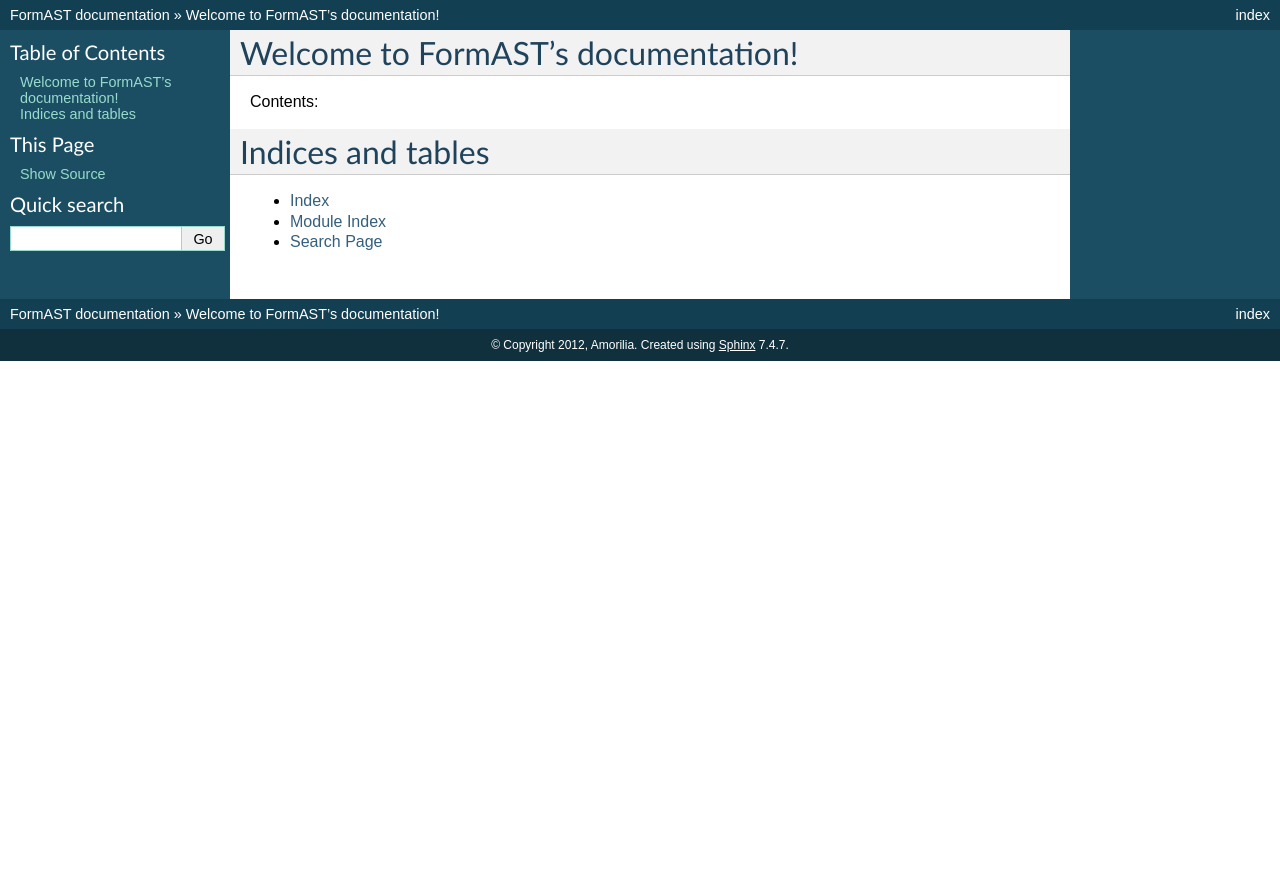
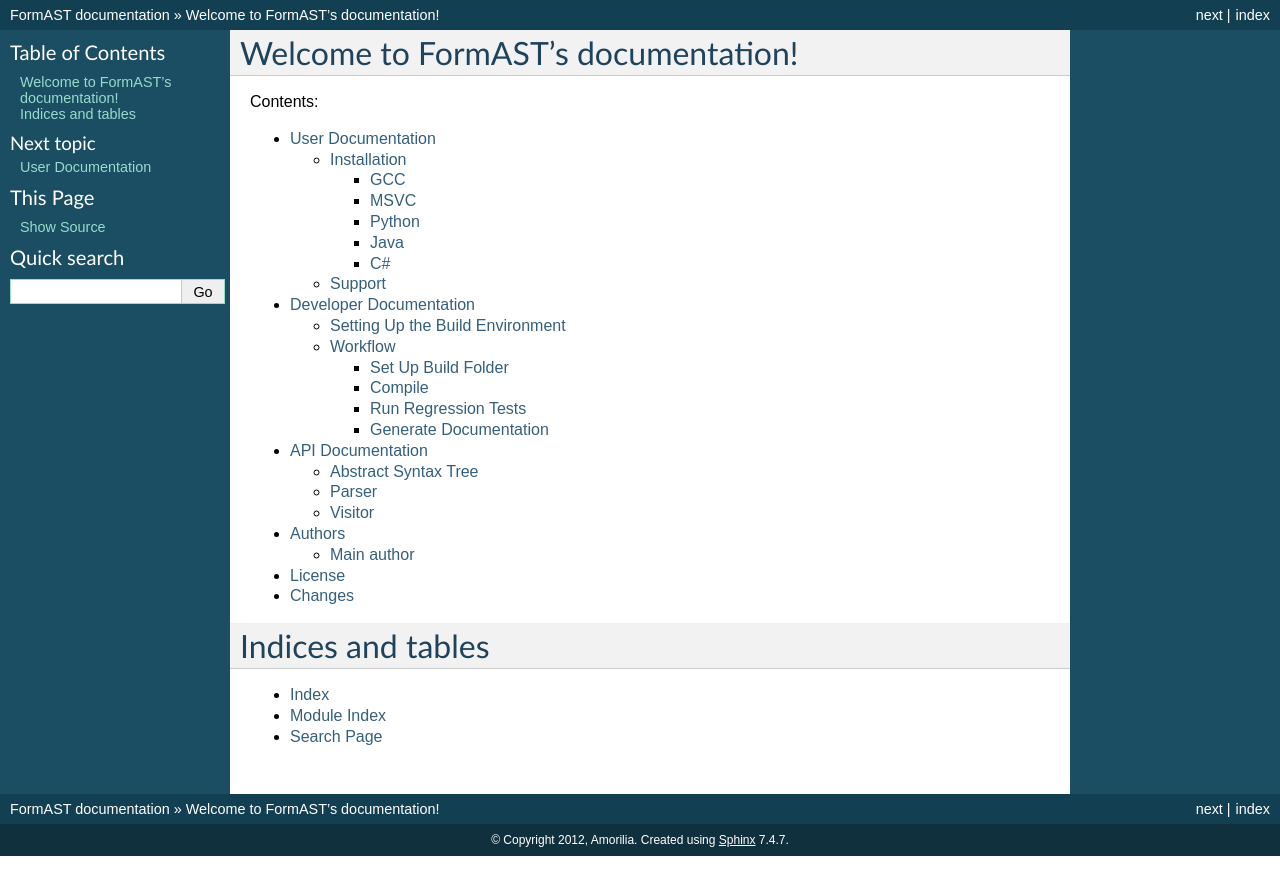
Before and after one commit to niftools/formast, a Sphinx documentation site: the page built from doc/index.rst, in a window 1280 px wide. Shown: the top 895 px of the page. Built offline with Sphinx 7.4.7, drawn with Linux system fonts in a browser that asks for light colours.

Commit message:
Initial documentation (mostly stubs).

```diff
--- /dev/null
+++ b/CHANGELOG.rst
@@ -0,0 +1,4 @@
+Version 0.1.0 (in development)
+==============================
+
+* First release.
--- /dev/null
+++ b/doc/additional/authors.rst
@@ -0,0 +1,4 @@
+Authors
+=======
+
+.. include:: /../AUTHORS.rst
--- /dev/null
+++ b/doc/additional/changes.rst
@@ -0,0 +1,6 @@
+:tocdepth: 1
+
+Changes
++++++++
+
+.. include:: /../CHANGELOG.rst
--- /dev/null
+++ b/doc/additional/license.rst
@@ -0,0 +1,4 @@
+License
+=======
+
+.. include:: /../LICENSE.rst
--- /dev/null
+++ b/doc/api/ast.rst
@@ -0,0 +1,6 @@
+Abstract Syntax Tree
+====================
+
+.. todo::
+
+   Write.
--- /dev/null
+++ b/doc/api/index.rst
@@ -0,0 +1,15 @@
+API Documentation
+=================
+
+.. todo::
+
+   Finish documenting the remaining classes.
+
+Contents:
+
+.. toctree::
+   :maxdepth: 2
+
+   ast
+   parser
+   visitor
--- /dev/null
+++ b/doc/api/parser.rst
@@ -0,0 +1,6 @@
+Parser
+======
+
+.. todo::
+
+   Write.
--- /dev/null
+++ b/doc/api/visitor.rst
@@ -0,0 +1,6 @@
+Visitor
+=======
+
+.. todo::
+
+   Write.
--- a/doc/conf.py
+++ b/doc/conf.py
@@ -27,7 +27,7 @@
 
 # Add any Sphinx extension module names here, as strings. They can be extensions
 # coming with Sphinx (named 'sphinx.ext.*') or your custom ones.
-extensions = []
+extensions = ['sphinx.ext.todo']
 
 # Add any paths that contain templates here, relative to this directory.
 templates_path = ['_templates']
--- /dev/null
+++ b/doc/development/index.rst
@@ -0,0 +1,10 @@
+Developer Documentation
+=======================
+
+Contents:
+
+.. toctree::
+   :maxdepth: 2
+
+   setup
+   workflow
--- /dev/null
+++ b/doc/development/workflow.rst
@@ -0,0 +1,58 @@
+Workflow
+========
+
+Set Up Build Folder
+-------------------
+
+Start buildenv, and type::
+
+  cd ../build
+  mkdir formast
+  cd formast
+  cmake ../../workspace/formast
+
+.. warning::
+
+   On Windows, if you have multiple compilers installed, CMake may not
+   select the correct one by default.
+   Also Windows needs ``-G ...`` to ensure it generates nmake files.
+
+.. todo::
+
+   Figure out a way to do everything properly from the command line
+   on Windows.
+
+Compile
+-------
+
+In buildenv, ``build/formast`` folder, run::
+
+  make
+
+or, on Windows::
+
+  nmake
+
+Wrapper packages for Java and Python will also be generated, you will
+find those in ``swig/java`` and ``swig/python/package``.
+
+By default, SWIG only creates a source package for Python.
+To create a binary package for Python, run ``python setup.py bdist``.
+
+Run Regression Tests
+--------------------
+
+In buildenv, ``build/formast`` folder, run::
+
+  ctest -V
+
+Generate Documentation
+----------------------
+
+Run the following in a buildenv (Windows) or terminal (Fedora),
+``workspace/formast`` folder::
+
+  cd docs
+  make html
+
+To view the docs, open ``docs/_build/html/index.html``.
--- a/doc/index.rst
+++ b/doc/index.rst
@@ -9,9 +9,14 @@
 Contents:
 
 .. toctree::
-   :maxdepth: 2
+   :maxdepth: 3
 
-
+   user/index
+   development/index
+   api/index
+   additional/authors
+   additional/license
+   additional/changes
 
 Indices and tables
 ==================
--- /dev/null
+++ b/doc/user/index.rst
@@ -0,0 +1,14 @@
+User Documentation
+==================
+
+.. warning::
+
+   User documentation is still rather incomplete.
+
+Contents:
+
+.. toctree::
+   :maxdepth: 2
+
+   install
+   support
--- /dev/null
+++ b/doc/user/install.rst
@@ -0,0 +1,25 @@
+Installation
+============
+
+GCC
+---
+
+MSVC
+----
+
+Python
+------
+
+.. warning::
+
+   This is a stub; FormAST isn't yet on pypi.
+
+Simply run::
+
+   pip install formast
+
+Java
+----
+
+C#
+--
--- /dev/null
+++ b/doc/user/support.rst
@@ -0,0 +1,5 @@
+Support
+-------
+
+* `forum <http://niftools.sourceforge.net/forum>`_
+* `report a bug <https://github.com/amorilia/formast/issues?state=open>`_
```
Also changed, not shown: doc/development/setup.rst (added, +33 -0 lines).
